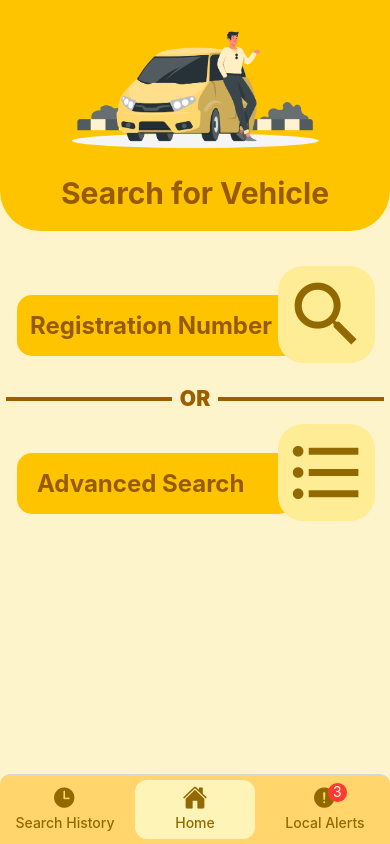
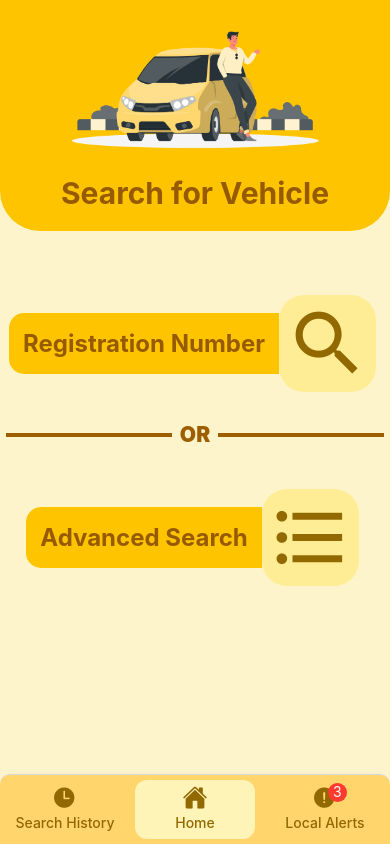
Before and after one commit to hv789/smart-naka, a React Native app: screen /HomeScreen in a window 390 px wide. Built offline with nearby package versions, Linux system fonts and the light colour scheme.

Commit message:
Added loading to input screens

```diff
--- a/components/DropdownInput.tsx
+++ b/components/DropdownInput.tsx
@@ -98,6 +98,8 @@ const Input: FC<Props> = ({
           }}
           data={data}
           onSelect={(selectedItem, index) => {
+            onChangeText(selectedItem);
+            // selectedItem ? onChangeText(selectedItem) : onChangeText("");
             console.log(selectedItem, index);
           }}
           buttonTextAfterSelection={(selectedItem, index) => {
--- a/components/PrimaryButton.tsx
+++ b/components/PrimaryButton.tsx
@@ -26,7 +26,6 @@ const PrimaryButton: FC<Props> = ({ text, icon, onPress, textStyle, iconStyle })
                     {icon}
                 </Pressable>
             </View>
-
         </View>
     );
 };
@@ -41,6 +40,7 @@ const styles = StyleSheet.create({
     buttonContainer: {
         flexDirection: 'row',
         alignItems: 'center',
+        justifyContent: 'center',
         padding: 12,
         paddingTop: 24,
         marginVertical: 10,
@@ -54,17 +54,17 @@ const styles = StyleSheet.create({
         padding: 16,
         elevation: 10,
         paddingHorizontal: 14,
-        borderRadius: 15,
-        paddingRight: 50,
+        borderBottomLeftRadius: 15,
+        borderTopLeftRadius: 15,
     },
     iconView: {
         borderRadius: 25,
         elevation: 10,
         backgroundColor: '#FEED95',
         padding: 6,
-        position: 'absolute',
-        bottom: 5,
-        right: 5,
+        //position: 'absolute',
+        // bottom: 5,
+        // right: 5,
         marginRight: 5,
     },
 });
--- a/screens/ASInputScreen.tsx
+++ b/screens/ASInputScreen.tsx
@@ -15,6 +15,7 @@ import COLORS from "../components/UI/colors";
 import Input from "../components/Input";
 import DropdownInput from "../components/DropdownInput";
 import Loader from "../components/Loader";
+import LoadingScreen from "./LoadingScreen";
 
 const colors = [
   "ASH COLOUR",
@@ -121,8 +122,8 @@ const RegistrationScreen = ({ navigation }: { navigation: any }) => {
     Keyboard.dismiss();
     let isValid = true;
 
-    console.log("errors", errors);
-    console.log("inputs", inputs);
+    // console.log("errors", errors);
+    // console.log("inputs", inputs);
 
     if (inputs.fullName === "") {
       handleError("Please enter full name", "fullName");
@@ -192,9 +193,12 @@ const RegistrationScreen = ({ navigation }: { navigation: any }) => {
     setInputs((prevInputs) => ({ ...prevInputs, [input]: text }));
   };
 
-  const handleBlur = (input: any) => {
-    setErrors((prevErrors) => ({ ...prevErrors, [input]: null }));
-  };
+  // const handleBlur = (input: any) => {
+  //   setErrors((prevErrors) => ({ ...prevErrors, [input]: null }));
+  // };
+  if (loading) {
+    return <LoadingScreen />;
+  } else {
     return (
       <SafeAreaView style={{ backgroundColor: COLORS.lightBrown, flex: 1 }}>
         {/* <Loader visible={loading} /> */}
@@ -202,11 +206,17 @@ const RegistrationScreen = ({ navigation }: { navigation: any }) => {
           contentContainerStyle={{ paddingTop: 50, paddingHorizontal: 20 }}
         >
           <Text
-          style={{ color: COLORS.darkBrown, fontSize: 40, fontWeight: "bold" }}
+            style={{
+              color: COLORS.darkBrown,
+              fontSize: 40,
+              fontWeight: "bold",
+            }}
           >
             Advanced Search
           </Text>
-        <Text style={{ color: COLORS.grey, fontSize: 20, marginVertical: 10 }}>
+          <Text
+            style={{ color: COLORS.grey, fontSize: 20, marginVertical: 10 }}
+          >
             Enter Vehicle Details to Search
           </Text>
           <View style={{ marginVertical: 20 }}>
@@ -294,7 +304,9 @@ const RegistrationScreen = ({ navigation }: { navigation: any }) => {
                   "registrationNumber"
                 )
               }
-            onChangeText={(text) => handleOnchange(text, "registrationNumber")}
+              onChangeText={(text) =>
+                handleOnchange(text, "registrationNumber")
+              }
               iconName="pencil"
               label="Registration Number"
               placeholder="Enter your registration number"
@@ -376,6 +388,7 @@ const RegistrationScreen = ({ navigation }: { navigation: any }) => {
         </ScrollView>
       </SafeAreaView>
     );
+  }
 };
 
 export default RegistrationScreen;
--- a/screens/HomeScreen.tsx
+++ b/screens/HomeScreen.tsx
@@ -37,7 +37,7 @@ const HomeScreen = ({ navigation }:{navigation:any}) => {
           <View style={styles.buttonsView}>
             <PrimaryButton
               text="Registration Number"
-              textStyle={{paddingLeft:13}}
+              //textStyle={{paddingLeft:13}}
               icon={<MaterialIcons name="search" size={85} color="#926900" />}
               //onPress={registrationNumberHandler}
               onPress={pressHandler}
@@ -45,7 +45,7 @@ const HomeScreen = ({ navigation }:{navigation:any}) => {
             <HorizontalLine/>
             <PrimaryButton
               text="Advanced Search"
-              textStyle={{paddingLeft:20}}
+              //textStyle={{paddingLeft:20}}
               icon={<MaterialIcons name="format-list-bulleted" size={85} color="#926900" />}
               onPress={registrationNumberHandler}
             />
--- a/screens/InputScreen.tsx
+++ b/screens/InputScreen.tsx
@@ -15,6 +15,7 @@ import COLORS from "../components/UI/colors";
 import Input from "../components/Input";
 import DropdownInput from "../components/DropdownInput";
 import Loader from "../components/Loader";
+import LoadingScreen from "./LoadingScreen";
 
 const vehicleTypes = [
   "AMBULANCE",
@@ -73,7 +74,7 @@ const RegistrationScreen = ({ navigation }: { navigation: any }) => {
   const [loading, setLoading] = React.useState(false);
 
   const validate = () => {
-    Keyboard.dismiss();
+    // Keyboard.dismiss();
     let isValid = true;
 
     // console.log("inputs", inputs);
@@ -146,9 +147,12 @@ const RegistrationScreen = ({ navigation }: { navigation: any }) => {
     setInputs((prevInputs) => ({ ...prevInputs, [input]: text }));
   };
 
-  const handleBlur = (input: any) => {
-    setErrors((prevErrors) => ({ ...prevErrors, [input]: null }));
-  };
+  // const handleBlur = (input: any) => {
+  //   setErrors((prevErrors) => ({ ...prevErrors, [input]: null }));
+  // };
+  if (loading) {
+    return <LoadingScreen />;
+  } else {
     return (
       <SafeAreaView style={{ backgroundColor: COLORS.lightBrown, flex: 1 }}>
         {/* <Loader visible={loading} /> */}
@@ -156,11 +160,17 @@ const RegistrationScreen = ({ navigation }: { navigation: any }) => {
           contentContainerStyle={{ paddingTop: 50, paddingHorizontal: 20 }}
         >
           <Text
-          style={{ color: COLORS.darkBrown, fontSize: 40, fontWeight: "bold" }}
+            style={{
+              color: COLORS.darkBrown,
+              fontSize: 40,
+              fontWeight: "bold",
+            }}
           >
             Search
           </Text>
-        <Text style={{ color: COLORS.grey, fontSize: 20, marginVertical: 10 }}>
+          <Text
+            style={{ color: COLORS.grey, fontSize: 20, marginVertical: 10 }}
+          >
             Enter Vehicle Details to Search
           </Text>
           <View style={{ marginVertical: 20 }}>
@@ -221,7 +231,9 @@ const RegistrationScreen = ({ navigation }: { navigation: any }) => {
                   "registrationNumber"
                 )
               }
-            onChangeText={(text) => handleOnchange(text, "registrationNumber")}
+              onChangeText={(text) =>
+                handleOnchange(text, "registrationNumber")
+              }
               iconName="pencil"
               label="Registration Number"
               placeholder="Enter your registration number"
@@ -295,6 +307,7 @@ const RegistrationScreen = ({ navigation }: { navigation: any }) => {
         </ScrollView>
       </SafeAreaView>
     );
+  }
 };
 
 export default RegistrationScreen;
```
Lines whose indentation alone changed are shown as unchanged.
